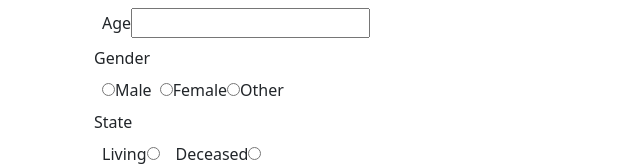
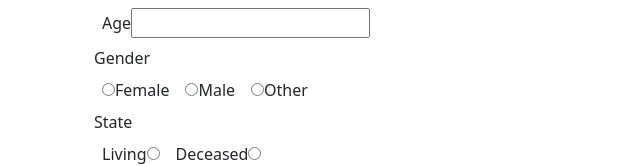
Before and after one commit to agenover/react-testing-demo, a React (Create React App) app: page /create-user in a window 1280 px wide. Shown: the part 184-350 px from the top of the page, without its empty margins (0-640 px from the left). Built offline with nearby package versions, Linux system fonts and the light colour scheme.

Commit message:
some suggested refactors for the form component

```diff
--- a/src/form.jsx
+++ b/src/form.jsx
@@ -3,11 +3,11 @@ import { Formik, Form, Field } from "formik";
 import * as Yup from 'yup';
 import React from "react";
 
-export default function CoolForm({onSubmit = () => {}}) {
+export default function CoolForm({ onSubmit = () => { } }) {
   let navigate = useNavigate();
   return (
     <main style={{ padding: "1rem" }}>
-        <button onClick={() => {navigate("/home")}}>
+      <button onClick={() => { navigate("/home") }}>
         Back to home page
       </button>
       <h2>Form</h2>
@@ -16,39 +16,12 @@ export default function CoolForm({onSubmit = () => {}}) {
   );
 }
 
-  const FormBlank = ({onSubmit = () => {}}) => {
+const FormBlank = ({ onSubmit = () => { } }) => {
   return (
     <Formik
-        initialValues={{
-          firstName: '',
-          lastName: '',
-          age: '',
-          gender: '',
-          state: '',
-          isPrivate: false,
-          isPreferred: false,
-          description: '',
-        }}
-        validationSchema={Yup.object({
-          firstName: Yup.string()
-            .required('First Name is required')
-            .min(4, "First Name must be longer than 4 characters")
-            .max(30, "First Name must be shorter than 30 characters"),
-          lastName: Yup.string()
-            .required('Last Name is required')
-            .min(4, "Last Name must be longer than 4 characters")
-            .max(30, "Last Name must be shorter than 30 characters"),
-          age: Yup.number()
-            .required("Age is required")
-            .positive()
-            .min(1, "Minimum age 1")
-            .max(110, "Maximum age 110"),
-          state: Yup.string()
-            .required("State is required"),
-          gender: Yup.string()
-            .required("gender is required")
-        })}
-        onSubmit={(values, {resetForm}) => {
+      initialValues={initialValues}
+      validationSchema={validationSchema}
+      onSubmit={(values, { resetForm }) => {
         onSubmit(values);
         resetForm({ values: '' })
       }}
@@ -81,22 +54,17 @@ export default function CoolForm({onSubmit = () => {}}) {
             </label>
           </div>
           <div className="container-fluid">
-              <div id="gender-radio-group">Gender</div>
-                <div aria-labelledby="gender-radio-group" role="group">
-                  <label className="p-2">
-                    <Field type="radio" name="gender" value="male"  className="p-2"/>
-                    Male
-                  </label>
-                  <label>
-                    <Field type="radio" name="gender" value="female"  className="p-2"/>
-                    Female
-                  </label>
-                  <label>
-                    <Field type="radio" name="gender" value="other"  className="p-2"/>
-                    Other
-                  </label>
-                  <div>{formik.errors.gender}</div>
-                </div>
+            <RadioGroup
+              name="gender"
+              title={"Gender"}
+            >
+              <RadioGroupItem groupName="gender" value="female" label="Female"></RadioGroupItem>
+              <RadioGroupItem groupName="gender" value="male" label="Male"></RadioGroupItem>
+              <RadioGroupItem groupName="gender" value="other" label="Other"></RadioGroupItem>
+
+              <div> {formik.errors.gender} </div>
+            </RadioGroup>
+
           </div>
           <div className="container-fluid">
             <div id="state-radio-group">State</div>
@@ -110,21 +78,25 @@ export default function CoolForm({onSubmit = () => {}}) {
               <div>{formik.errors.state}</div>
             </div>
           </div>
-            <div className="container-fluid">
-              <label htmlFor="isPrivate" className="p-2"> Should profile be private? </label>
-                <Field id="" type='checkbox' name="isPrivate"/>
-              <div>{formik.errors.isPrivate}</div>
-            </div>
-            <div className="container-fluid">
-              <label htmlFor="isPreferred" className="p-2"> Is this the preferred profile? </label>
-                <Field id="" type='checkbox' name="isPreferred" />
-              <div>{formik.isPreferred}</div>
-            </div>
+
+          <CheckBoxItem
+            id="isPrivate"
+            label="Should profile be private?"
+            error={formik.errors.isPrivate}
+          />
+
+          <CheckBoxItem
+            id="isPreferred"
+            label="Is this the preferred profile?"
+            error={formik.errors.isPreferred}
+          />
+
           <div className="container-fluid">
             <label htmlFor="description" className="p-2"> Add a description (optional)
               <Field id="" type='text' name="description" />
             </label>
           </div>
+
           <div className="container-fluid p-2">
             <button type='submit'>Save</button>
           </div>
@@ -133,3 +105,64 @@ export default function CoolForm({onSubmit = () => {}}) {
     </Formik>
   );
 };
+
+const CheckBoxItem = ({ id, label, error = "" }) => {
+  return (
+    <div className="container-fluid">
+      <label htmlFor={id} className="p-2"> {label} </label>
+      <Field id={id} type='checkbox' name={id} />
+      <div>{error}</div>
+    </div>
+  );
+}
+
+const RadioGroup = ({ title, name, children }) => {
+  const id = `${name}-radio-group`;
+
+  return <>
+    <div id={id}>{title}</div>
+    <div aria-labelledby={id} role="group">
+      {children}
+    </div>
+  </>;
+}
+
+const RadioGroupItem = ({ groupName, value, label }) => {
+  return (
+    <label className="p-2">
+      <Field type="radio" name={groupName} value={value} className="p-2" />
+      {label}
+    </label>
+  );
+};
+
+const initialValues = {
+  firstName: '',
+  lastName: '',
+  age: '',
+  gender: '',
+  state: '',
+  isPrivate: false,
+  isPreferred: false,
+  description: '',
+};
+
+const validationSchema = Yup.object({
+  firstName: Yup.string()
+    .required('First Name is required')
+    .min(4, "First Name must be longer than 4 characters")
+    .max(30, "First Name must be shorter than 30 characters"),
+  lastName: Yup.string()
+    .required('Last Name is required')
+    .min(4, "Last Name must be longer than 4 characters")
+    .max(30, "Last Name must be shorter than 30 characters"),
+  age: Yup.number()
+    .required("Age is required")
+    .positive()
+    .min(1, "Minimum age 1")
+    .max(110, "Maximum age 110"),
+  state: Yup.string()
+    .required("State is required"),
+  gender: Yup.string()
+    .required("gender is required")
+});
```
Lines whose indentation alone changed are shown as unchanged.
